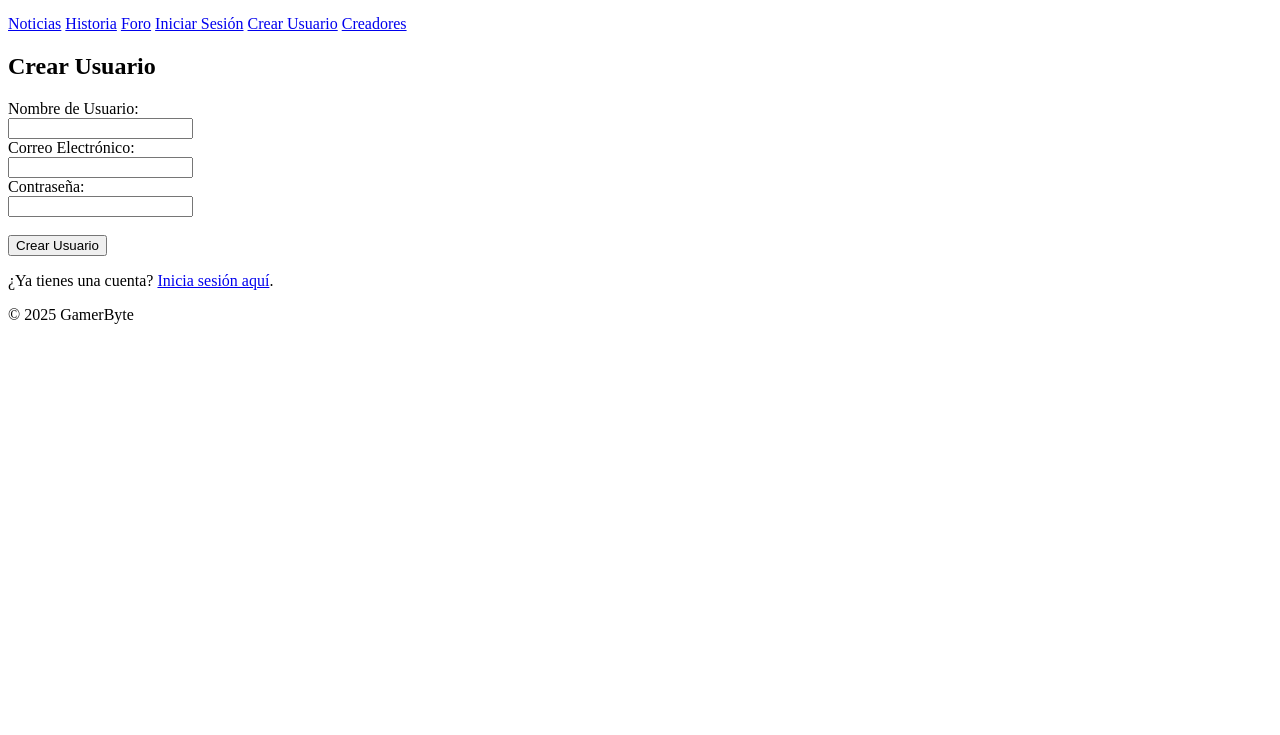
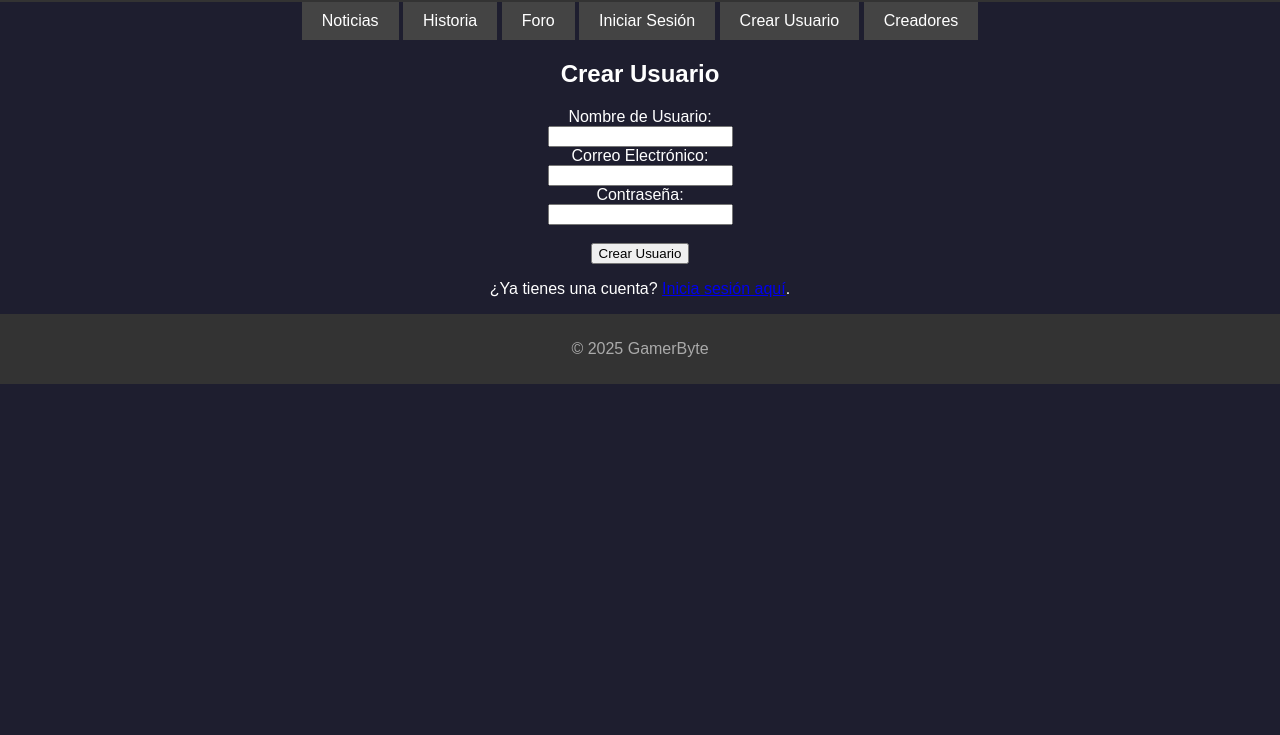
Before and after one commit to SebastianGomezdv/GamerByte, a plain HTML site: page Paginas-estandar/Crear-usuario.html in a window 1280 px wide. Shown: the part 65-800 px from the top of the page. Drawn offline with Linux system fonts and the light colour scheme.

Commit message:
Cambios en enlaces de menú hechos (falta logo)

```diff
--- a/Paginas-estandar/Crear-usuario.html
+++ b/Paginas-estandar/Crear-usuario.html
@@ -4,16 +4,17 @@
     <meta charset="UTF-8">
     <meta name="viewport" content="width=device-width, initial-scale=1.0">
     <title>Crear Usuario GamerByte</title>
+    <link rel="stylesheet" href="../style.css">
 </head>
 <body>
     <h1> GamerByte </h1>
     <nav>
-        <a href="index.html">Noticias</a>
-        <a href="Paginas-estandar/Historia.html">Historia</a>
-        <a href="Preguntas-usuarios/Foro.html">Foro</a>
-        <a href="/Paginas-estandar/Login.html">Iniciar Sesión</a>
-        <a href="Paginas-estandar/Crear-usuario.html">Crear Usuario</a>
-        <a href="Contacto-GamerByte-Owners/Creadores.html">Creadores</a>
+        <a href="../index.html">Noticias</a>
+        <a href="Historia.html">Historia</a>
+        <a href="../Preguntas-usuarios/Foro.html">Foro</a>
+        <a href="Login.html">Iniciar Sesión</a>
+        <a href="Crear-usuario.html">Crear Usuario</a>
+        <a href="../Contacto-GamerByte-Owners/Creadores.html">Creadores</a>
     </nav>
     <h2>Crear Usuario</h2>
     <form action="index.html" method="post">
```
Also changed, not shown: Contacto-GamerByte-Owners/Creadores.html (+6 -6 lines), Paginas-estandar/Historia.html (+6 -6 lines), Paginas-estandar/Login.html (+1 -0 lines), Preguntas-usuarios/Foro.html (+7 -7 lines), index.html (+1 -1 lines).
